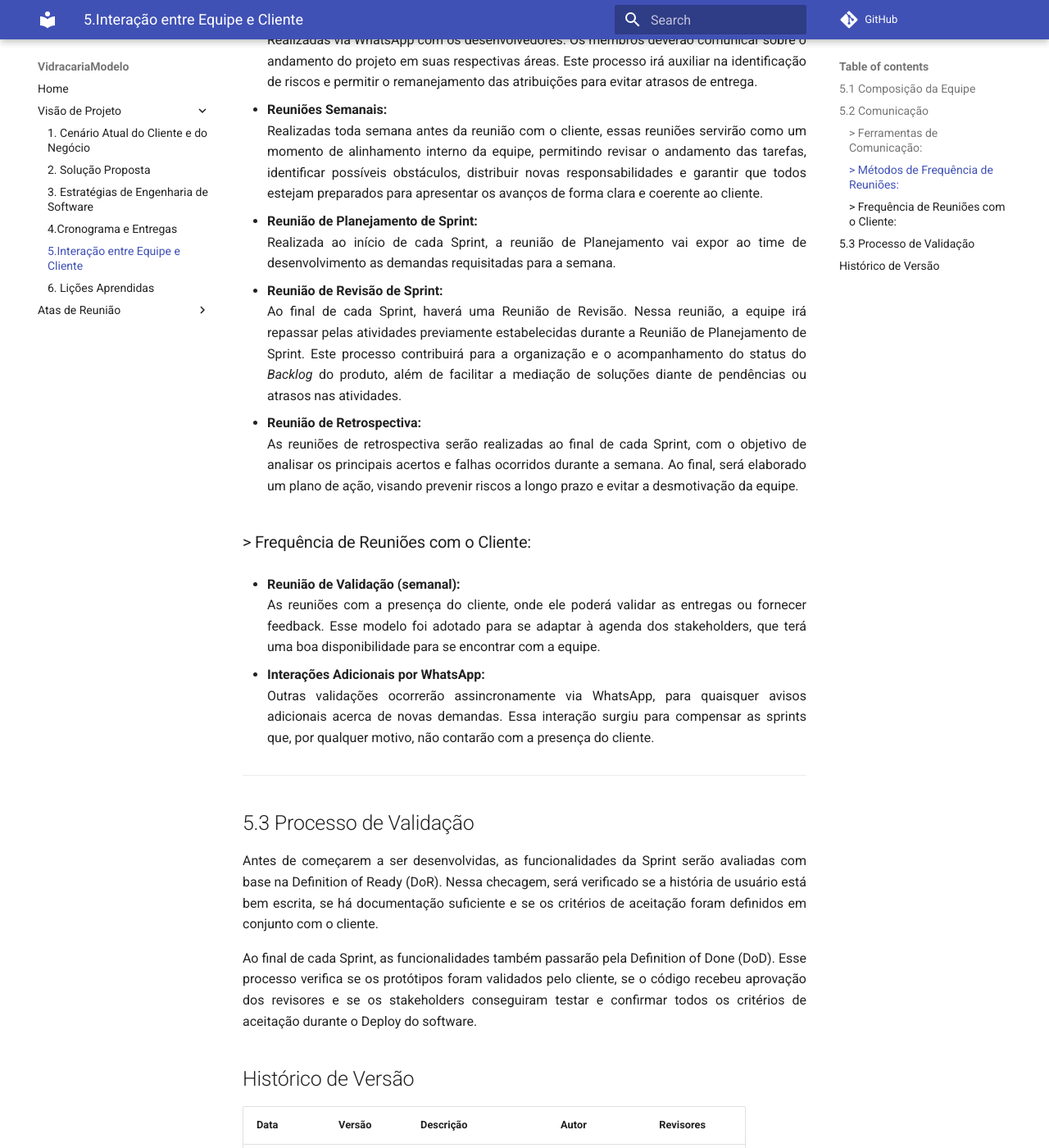
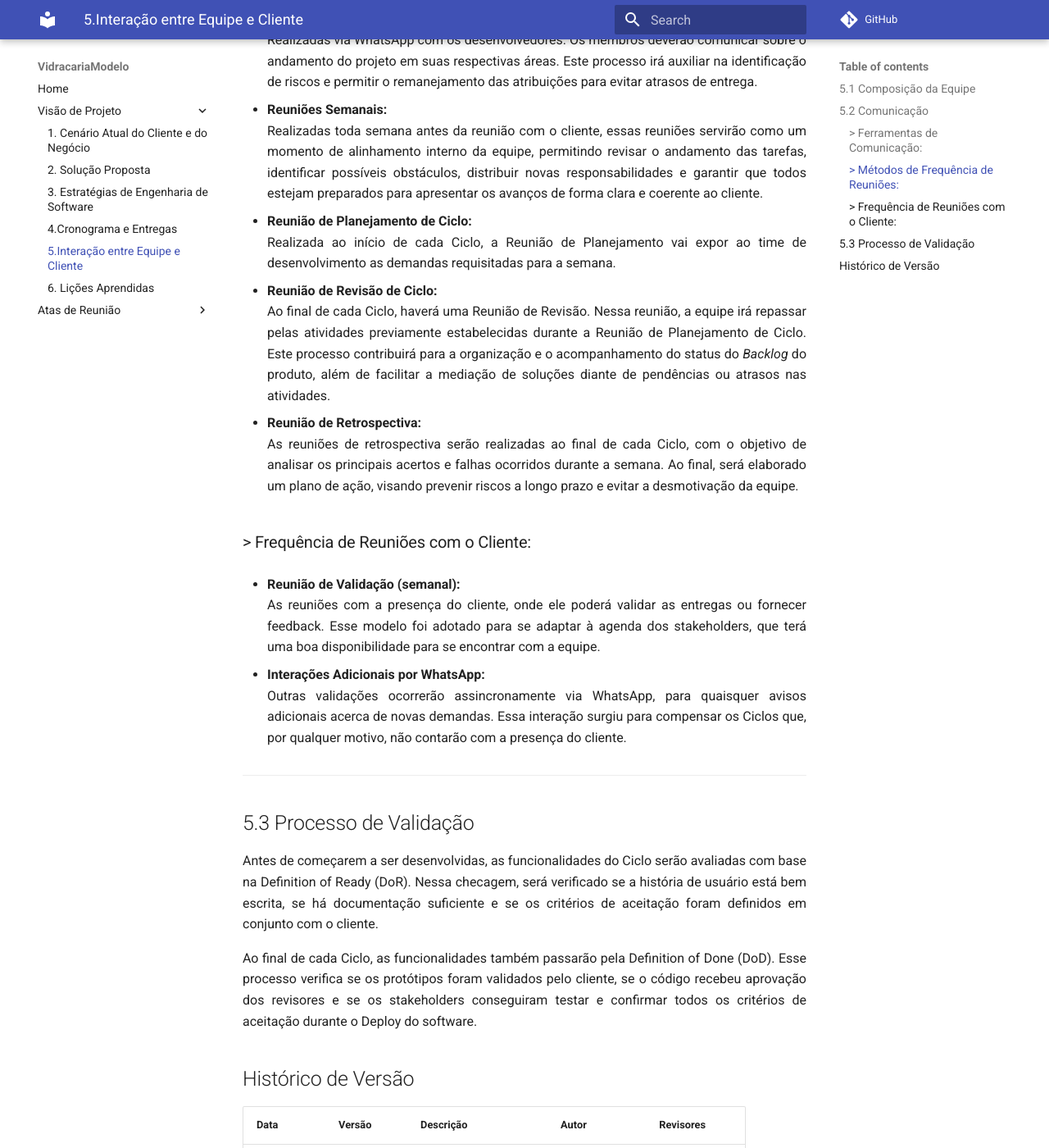
Before and after one commit to mdsreq-fga-unb/2025.1-T01-VidracariaModelo, an MkDocs documentation site: the page built from docs/docs/VisaodeProduto/Interacao.md, in a window 1280 px wide and 1400 px high, scrolled down 1337 px. Shown: the whole window at 82% size. Built offline with MkDocs 1.6.1 and Material for MkDocs 9.7.7, drawn with Linux system fonts in a browser that asks for light colours; comment, search, counter and statistics services are not loaded; some of the changed text lies outside the part shown.

Commit message:
Ajustes e alteracoes na Interacao com o Cliente

```diff
--- a/docs/docs/VisaodeProduto/Interacao.md
+++ b/docs/docs/VisaodeProduto/Interacao.md
@@ -17,7 +17,7 @@
 A ferramenta será utilizada com dois propósitos principais: facilitar a comunicação diária entre os membros da equipe de desenvolvimento e permitir uma comunicação ágil com os stakeholders. O software possibilita a segmentação dos destinatários por meio da criação de grupos específicos, além de oferecer recursos como envio de mensagens, links e arquivos. O WhatsApp será o canal central para avisos sobre novos pedidos de revisão e para discussões rápidas no decorrer do projeto.
 
 **Discord:**
-A plataforma Discord será utilizada para a realização das reuniões por vídeo, incluindo as *Sprint Review*, *Sprint Planning* e *Retrospectiva* semanais, além das reuniões quinzenais de validação com os stakeholders. Nessas reuniões, serão centralizadas as validações das entregas realizadas, o planejamento das próximas sprints, a revisão das tarefas atribuídas e a troca de feedbacks sobre os acertos e pontos de melhoria da equipe. As reuniões informais, isto é, que não foram oficializadas pelo Product Owner ou que visam apenas realizar atividades de sprints, também serão realizadas pela plataforma.
+A plataforma Discord será utilizada para a realização das reuniões por vídeo, incluindo as *Revisões de Ciclo*, *Planejamento de Ciclo* e *Retrospectiva* semanais, além das reuniões quinzenais de validação com os stakeholders. Nessas reuniões, serão centralizadas as validações das entregas realizadas, o planejamento das próximas Ciclos, a revisão das tarefas atribuídas e a troca de feedbacks sobre os acertos e pontos de melhoria da equipe. As reuniões informais, isto é, que não foram oficializadas pelo Product Owner ou que visam apenas realizar atividades de Ciclos, também serão realizadas pela plataforma.
 
 ### > Métodos de Frequência de Reuniões:
 
@@ -27,14 +27,14 @@ A plataforma Discord será utilizada para a realização das reuniões por víde
 - **Reuniões Semanais:**
   Realizadas toda semana antes da reunião com o cliente, essas reuniões servirão como um momento de alinhamento interno da equipe, permitindo revisar o andamento das tarefas, identificar possíveis obstáculos, distribuir novas responsabilidades e garantir que todos estejam preparados para apresentar os avanços de forma clara e coerente ao cliente.
 
-- **Reunião de Planejamento de Sprint:**
-  Realizada ao início de cada Sprint, a reunião de Planejamento vai expor ao time de desenvolvimento as demandas requisitadas para a semana.
+- **Reunião de Planejamento de Ciclo:**
+  Realizada ao início de cada Ciclo, a Reunião de Planejamento vai expor ao time de desenvolvimento as demandas requisitadas para a semana.
 
-- **Reunião de Revisão de Sprint:**
-  Ao final de cada Sprint, haverá uma Reunião de Revisão. Nessa reunião, a equipe irá repassar pelas atividades previamente estabelecidas durante a Reunião de Planejamento de Sprint. Este processo contribuirá para a organização e o acompanhamento do status do *Backlog* do produto, além de facilitar a mediação de soluções diante de pendências ou atrasos nas atividades.
+- **Reunião de Revisão de Ciclo:**
+  Ao final de cada Ciclo, haverá uma Reunião de Revisão. Nessa reunião, a equipe irá repassar pelas atividades previamente estabelecidas durante a Reunião de Planejamento de Ciclo. Este processo contribuirá para a organização e o acompanhamento do status do *Backlog* do produto, além de facilitar a mediação de soluções diante de pendências ou atrasos nas atividades.
 
 - **Reunião de Retrospectiva:**
-  As reuniões de retrospectiva serão realizadas ao final de cada Sprint, com o objetivo de analisar os principais acertos e falhas ocorridos durante a semana. Ao final, será elaborado um plano de ação, visando prevenir riscos a longo prazo e evitar a desmotivação da equipe.
+  As reuniões de retrospectiva serão realizadas ao final de cada Ciclo, com o objetivo de analisar os principais acertos e falhas ocorridos durante a semana. Ao final, será elaborado um plano de ação, visando prevenir riscos a longo prazo e evitar a desmotivação da equipe.
 
 ### > Frequência de Reuniões com o Cliente:
 
@@ -42,15 +42,15 @@ A plataforma Discord será utilizada para a realização das reuniões por víde
   As reuniões com a presença do cliente, onde ele poderá validar as entregas ou fornecer feedback. Esse modelo foi adotado para se adaptar à agenda dos stakeholders, que terá uma boa disponibilidade para se encontrar com a equipe.
 
 - **Interações Adicionais por WhatsApp:**
-  Outras validações ocorrerão assincronamente via WhatsApp, para quaisquer avisos adicionais acerca de novas demandas. Essa interação surgiu para compensar as sprints que, por qualquer motivo, não contarão com a presença do cliente.
+  Outras validações ocorrerão assincronamente via WhatsApp, para quaisquer avisos adicionais acerca de novas demandas. Essa interação surgiu para compensar os Ciclos que, por qualquer motivo, não contarão com a presença do cliente.
 
 ---
 
 ## 5.3 Processo de Validação
 
-Antes de começarem a ser desenvolvidas, as funcionalidades da Sprint serão avaliadas com base na Definition of Ready (DoR). Nessa checagem, será verificado se a história de usuário está bem escrita, se há documentação suficiente e se os critérios de aceitação foram definidos em conjunto com o cliente.
+Antes de começarem a ser desenvolvidas, as funcionalidades do Ciclo serão avaliadas com base na Definition of Ready (DoR). Nessa checagem, será verificado se a história de usuário está bem escrita, se há documentação suficiente e se os critérios de aceitação foram definidos em conjunto com o cliente.
 
-Ao final de cada Sprint, as funcionalidades também passarão pela Definition of Done (DoD). Esse processo verifica se os protótipos foram validados pelo cliente, se o código recebeu aprovação dos revisores e se os stakeholders conseguiram testar e confirmar todos os critérios de aceitação durante o Deploy do software.
+Ao final de cada Ciclo, as funcionalidades também passarão pela Definition of Done (DoD). Esse processo verifica se os protótipos foram validados pelo cliente, se o código recebeu aprovação dos revisores e se os stakeholders conseguiram testar e confirmar todos os critérios de aceitação durante o Deploy do software.
 
 ## Histórico de Versão
 
```
